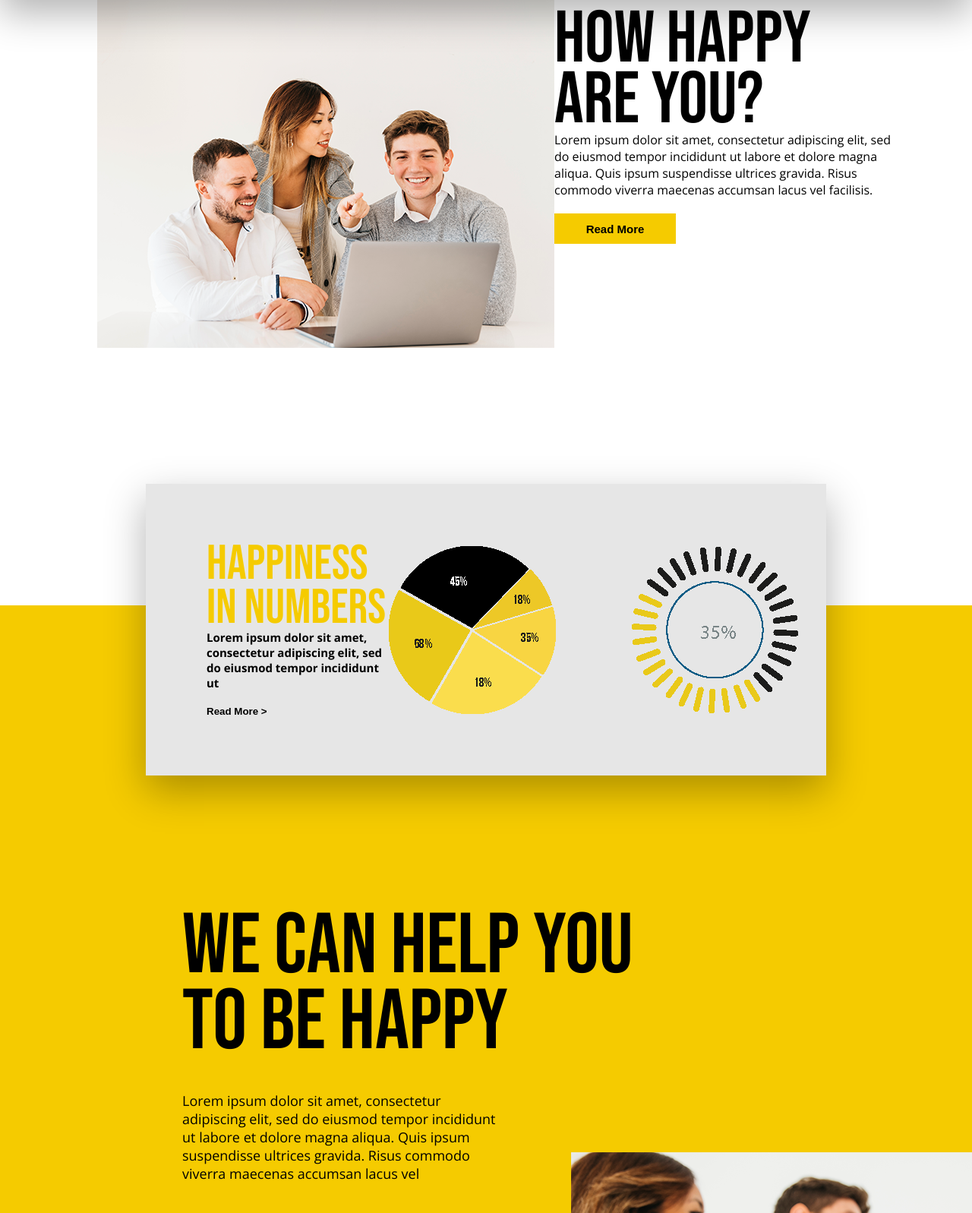
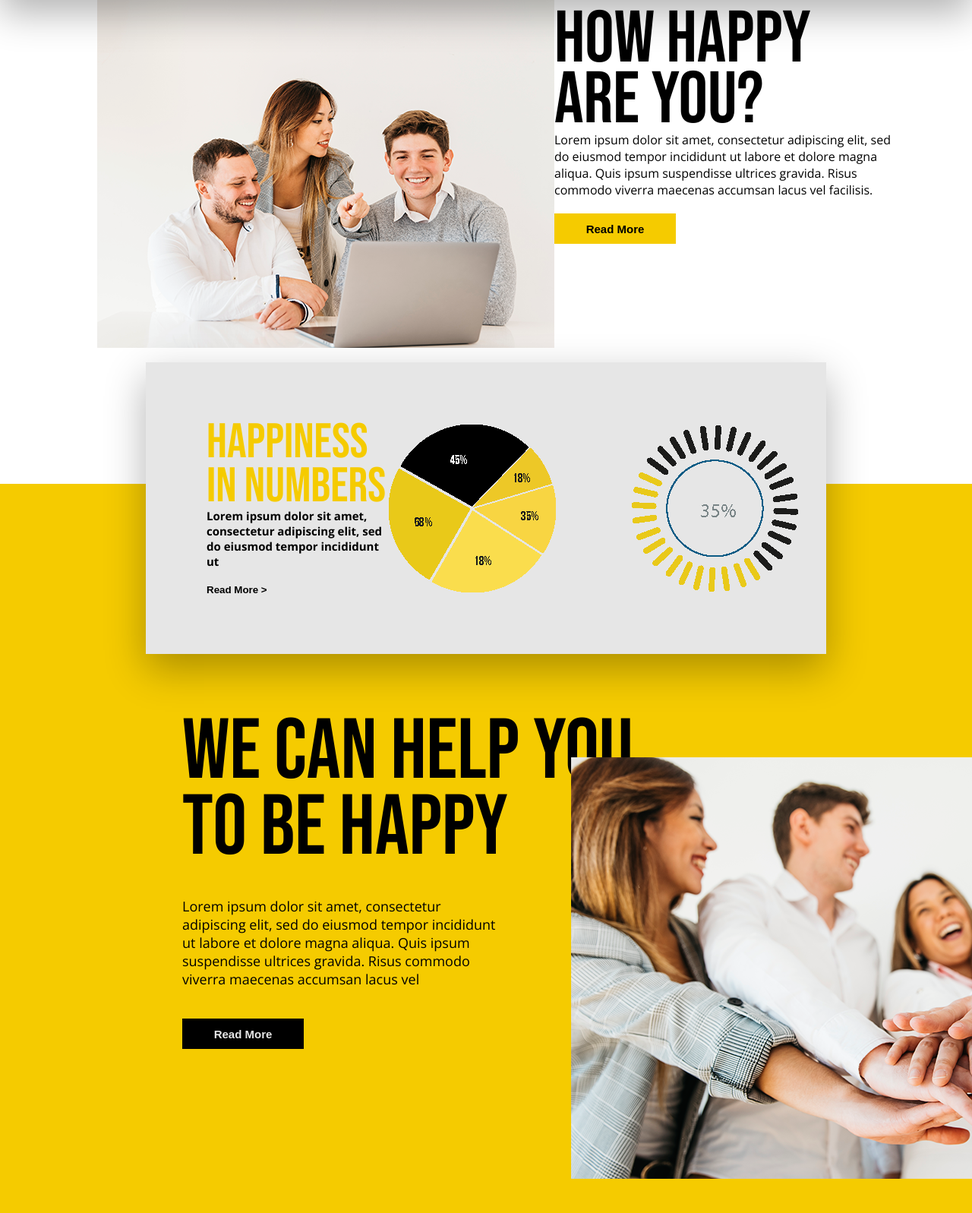
Before and after one commit to juanCaro16/project_Happiness, a plain HTML site: page index.html in a window 1280 px wide. Shown: the part 83-1680 px from the top of the page at 76% size. Drawn offline with nearby package versions, Linux system fonts and the light colour scheme.

Commit message:
correccion final

```diff
--- a/styles/style.css
+++ b/styles/style.css
@@ -69,7 +69,7 @@
 }
 
 .section1 {
-    height: 110vh;
+    height: 90vh;
     width: 100%;
     display: flex;
     flex-direction: row;
@@ -125,7 +125,7 @@
     width: 70%;
     height: 24rem;
     position: absolute;
-    top: 90%;
+    top: 70%;
     left: 15%;
     background-color: #E6E6E6;
     display: flex;
@@ -193,7 +193,7 @@
     line-height: 100px;
     font-size: 7rem;
     font-weight: lighter;
-    padding-top: 25rem;
+    padding-top: 19rem;
 }
 
 
@@ -221,7 +221,7 @@
 .img-sec2 {
     position: absolute;
     left: 47rem;
-    top: 100rem;
+    top: 135%;
 }
 
 .section-3 {
@@ -974,7 +974,7 @@ a:hover {
 
 .section-4 {
     background-color: black;
-    height: 110vh;
+    height: 80vh;
     width: 100%;
 
 }
@@ -1041,7 +1041,8 @@ a:hover {
 .img-sec5 {
     width: 90%;
     height: 400px;
-    margin-left: 5%;
+    margin-left: 0%;
+    margin-right: 5%;
     margin-bottom: 50px;
     box-shadow: 0px 20px 50px rgba(0, 0, 0, 0.3);
 }
```
